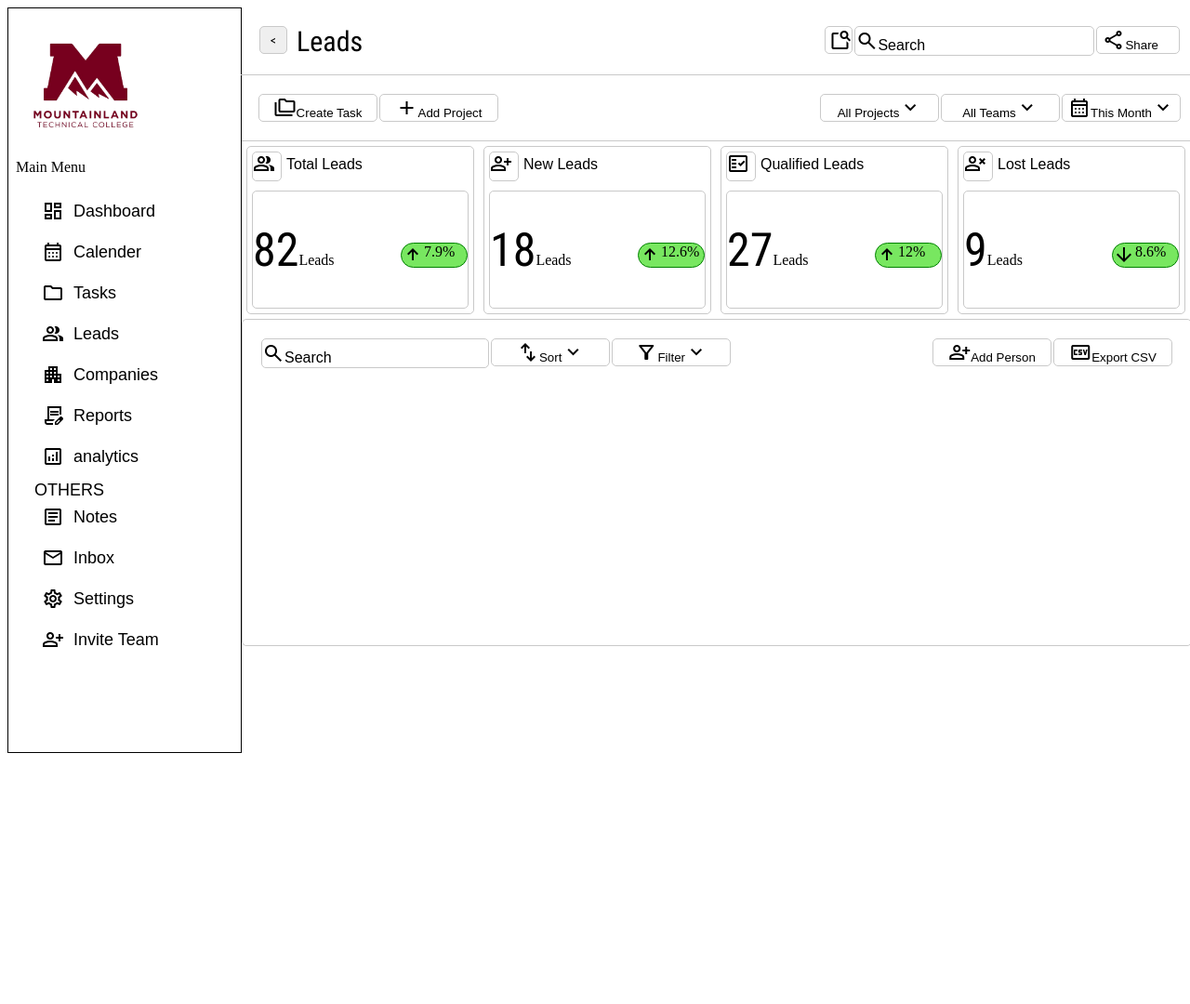
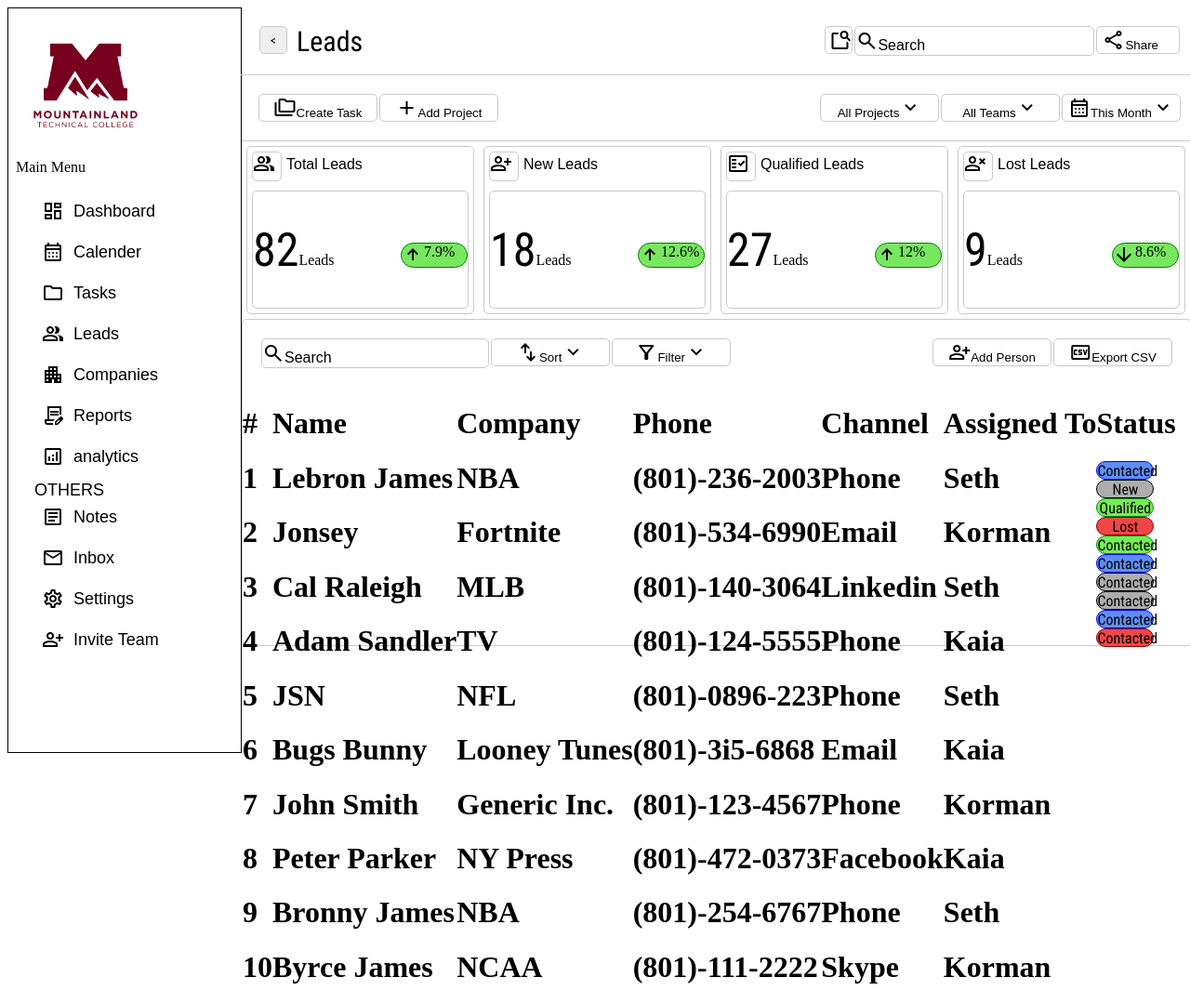
Before and after one commit to KormanCarter/Dashboard-project, a plain HTML site: page index.html in a window 1280 px wide. Shown: the whole page at 93% size. Before the commit the page ends 818 px from the top, so only its background shows below. Drawn offline with nearby package versions, Linux system fonts and the light colour scheme.

Commit message:
Finished Lead Page

```diff
--- a/_contactlist.scss
+++ b/_contactlist.scss
@@ -21,115 +21,81 @@
     display: flex;
     margin: 5px;
 }
-th{
-    padding: 0vw 4.3vw 0vw 4.3vw;
+.callum{
+    height: 50vh;
+    width: 65vw;
+}
+#callum1{
+    margin-left: 20px;
+}
+#callum7{
+    margin-right: 20px;
+}
+.data{
     font-family: $font;
     font-weight: $fontweight;
-    color: #757575;
+    font-size: 19px;
+    margin-bottom: 35px;
 }
-.cltr{
-    height: 50px;
-    display: flex;
-    margin: 5px;
-    margin-left: -1px;
+#dataheader1, #dataheader2, #dataheader3, #dataheader4, #dataheader5, #dataheader6, #dataheader7{
+    color: #838383;
 }
-.tabledata{
-    padding: 0vw 4.3vw 0vw 4.3vw;
-    font-family: $font;
-    font-weight: $fontweight;
-    margin-top: 15px;
-    font-size: 12px;
+#contactlist{
+    height: 700px;
+    width: calc(100vw - 260px);
+    border: $secborder;
+    border-radius: 5px;
+    min-width: 760px;
 }
-#tabledata11{
-    padding: 0vw 4.3vw 0vw 5vw;
-}
-#tabledata12{
-    padding: 0vw 4.3vw 0vw 2vw;
-}
-#tabledata13{
-    padding: 0vw 4.3vw 0vw 6.8vw;
-}
-#tabledata14{
-    padding: 0vw 4.3vw 0vw 2.5vw;
-}
-#tabledata15{
-    padding: 0vw 4.3vw 0vw 5.5vw;
-}
-#tabledata16{
-    padding: 0vw 4.3vw 0vw 8.4vw;
-}
-#tabledata17{
-    padding: 0vw 4.3vw 0vw 4vw;
-}
+
+
 .status1{
     border: blue solid 1px;
     background-color: rgb(95, 142, 243);
     font-family: $font;
     font-weight: $fontweight;
-    width: 60px;
-    height: 18px;
-    border-radius: 10px;
+    width: 80px;
+    height: 25px;
+    border-radius: 20px;
     text-align: center;
+    margin-bottom: 30px;
 }
 .status2{
     border: rgb(0, 0, 0) solid 1px;
     background-color: rgb(173, 173, 173);
     font-family: $font;
     font-weight: $fontweight;
-    width: 60px;
-    height: 18px;
-    border-radius: 10px;
+    width: 80px;
+    height: 25px;
+    border-radius: 20px;
     text-align: center;
+    margin-bottom: 30px;
 }
 .status3{
     border: rgb(0, 143, 10) solid 1px;
     background-color: rgb(119, 236, 84);
     font-family: $font;
     font-weight: $fontweight;
-    width: 60px;
-    height: 18px;
-    border-radius: 10px;
+    width: 80px;
+    height: 25px;
+    border-radius: 20px;
     text-align: center;
+    margin-bottom: 30px;
 }
 .status4{
     border: rgb(138, 1, 1) solid 1px;
     background-color: rgb(239, 70, 70);
     font-family: $font;
     font-weight: $fontweight;
-    width: 60px;
-    height: 18px;
-    border-radius: 10px;
+    width: 80px;
+    height: 25px;
+    border-radius: 20px;
     text-align: center;
+    margin-bottom: 30px;
 }
 
-@media(max-width: 1075px){
-    th{
-        padding: 0vw 3vw 0vw 3vw;
-    }
-    #tabledata11{
-        padding: 0vw 4.3vw 0vw 1.5vw;
-    }
-    #tabledata12{
-        padding: 0vw 4.3vw 0vw 0vw;
-    }
-    #tabledata13{
-        padding: 0vw 4.3vw 0vw 3.5vw;
-    }
-    #tabledata14{
-        padding: 0vw 4vw 0vw 0.1vw;
-    }
-    #tabledata15{
-        padding: 0vw 4.3vw 0vw 3vw;
-    }
-    #tabledata16{
-        padding: 0vw 4.3vw 0vw 7.3vw;
-    }
-    #tabledata17{
-        padding: 0vw 4.3vw 0vw 1vw;
-    }
 
 
-}
 @media (max-width: 975px){
     #tabledata16{
     padding: 0vw 0vw 0vw 8vw;
--- a/index.html
+++ b/index.html
@@ -204,6 +204,99 @@
         </div>
         </div>
 
+        <div class="boxcontain">
+            <div class="callum" id="callum1">
+                <h1 class="data" id="dataheader1">#</h1>
+                <h1 class="data">1</h1>
+                <h1 class="data">2</h1>
+                <h1 class="data">3</h1>
+                <h1 class="data">4</h1>
+                <h1 class="data">5</h1>
+                <h1 class="data">6</h1>
+                <h1 class="data">7</h1>
+                <h1 class="data">8</h1>
+                <h1 class="data">9</h1>
+                <h1 class="data">10</h1>
+            </div>
+            <div class="callum" id="callum2">
+                <h1 class="data" id="dataheader2">Name</h1>
+                <h1 class="data">Lebron James</h1>
+                <h1 class="data">Jonsey</h1>
+                <h1 class="data">Cal Raleigh</h1>
+                <h1 class="data">Adam Sandler</h1>
+                <h1 class="data">JSN</h1>
+                <h1 class="data">Bugs Bunny</h1>
+                <h1 class="data">John Smith</h1>
+                <h1 class="data">Peter Parker</h1>
+                <h1 class="data">Bronny James</h1>
+                <h1 class="data">Byrce James</h1>
+            </div>
+            <div class="callum" id="callum3">
+                <h1 class="data" id="dataheader3">Company</h1>
+                <h1 class="data">NBA</h1>
+                <h1 class="data">Fortnite</h1>
+                <h1 class="data">MLB</h1>
+                <h1 class="data">TV</h1>
+                <h1 class="data">NFL</h1>
+                <h1 class="data">Looney Tunes</h1>
+                <h1 class="data">Generic Inc.</h1>
+                <h1 class="data">NY Press</h1>
+                <h1 class="data">NBA</h1>
+                <h1 class="data">NCAA</h1>
+            </div>
+            <div class="callum" id="callum4">
+                <h1 class="data" id="dataheader4">Phone</h1>
+                <h1 class="data">(801)-236-2003</h1>
+                <h1 class="data">(801)-534-6990</h1>
+                <h1 class="data">(801)-140-3064</h1>
+                <h1 class="data">(801)-124-5555</h1>
+                <h1 class="data">(801)-0896-223</h1>
+                <h1 class="data">(801)-3i5-6868</h1>
+                <h1 class="data">(801)-123-4567</h1>
+                <h1 class="data">(801)-472-0373</h1>
+                <h1 class="data">(801)-254-6767</h1>
+                <h1 class="data">(801)-111-2222</h1>
+            </div>
+            <div class="callum" id="callum5">
+                <h1 class="data" id="dataheader5">Channel</h1>
+                <h1 class="data">Phone</h1>
+                <h1 class="data">Email</h1>
+                <h1 class="data">Linkedin</h1>
+                <h1 class="data">Phone</h1>
+                <h1 class="data">Phone</h1>
+                <h1 class="data">Email</h1>
+                <h1 class="data">Phone</h1>
+                <h1 class="data">Facebook</h1>
+                <h1 class="data">Phone</h1>
+                <h1 class="data">Skype</h1>
+            </div>
+            <div class="callum" id="callum6">
+                <h1 class="data" id="dataheader6">Assigned To</h1>
+                <h1 class="data">Seth</h1>
+                <h1 class="data">Korman</h1>
+                <h1 class="data">Seth</h1>
+                <h1 class="data">Kaia</h1>
+                <h1 class="data">Seth</h1>
+                <h1 class="data">Kaia</h1>
+                <h1 class="data">Korman</h1>
+                <h1 class="data">Kaia</h1>
+                <h1 class="data">Seth</h1>
+                <h1 class="data">Korman</h1>
+            </div>
+            <div class="callum" id="callum7">
+                <h1 class="data" id="dataheader7">Status</h1>
+                <div class="status1">Contacted</div>
+                <div class="status2">New</div>
+                <div class="status3">Qualified</div>
+                <div class="status4">Lost</div>
+                <div class="status3">Contacted</div>
+                <div class="status1">Contacted</div>
+                <div class="status2">Contacted</div>
+                <div class="status2">Contacted</div>
+                <div class="status1">Contacted</div>
+                <div class="status4">Contacted</div>
+            </div>
+        </div>
 
     </div>
 </div>
@@ -217,18 +310,18 @@
         const ls = document.getElementById('leadstats')
 
       function navhs(){
-    if (navbar.style.display == 'block') {
+    if (navbar.style.display == 'none') {
+        navbar.style.display = 'block';
+        sec1.style.width = "calc(100vw - 250px)";
+        sec2.style.width = "calc(100vw - 250px)";
+        cl.style.width = "calc(100vw - 250px)";
+        ls.style.width = "calc(100vw - 250px)";
+    } else {
         navbar.style.display = 'none';
         sec1.style.width = "100vw";
         sec2.style.width = "100vw";
         cl.style.width = "100vw";
         ls.style.width = "100vw";
-    } else {
-        navbar.style.display = 'block';
-        sec1.style.width = "calc(100vw - 250px)";
-        sec2.style.width = "calc(100vw - 250px)";
-        cl.style.width = "calc(100vw - 250px)";
-        ls.style.width = "calc(100vw - 250px)";
     }
 }
 
```
Also changed, not shown: Styles.scss (+0 -7 lines).
